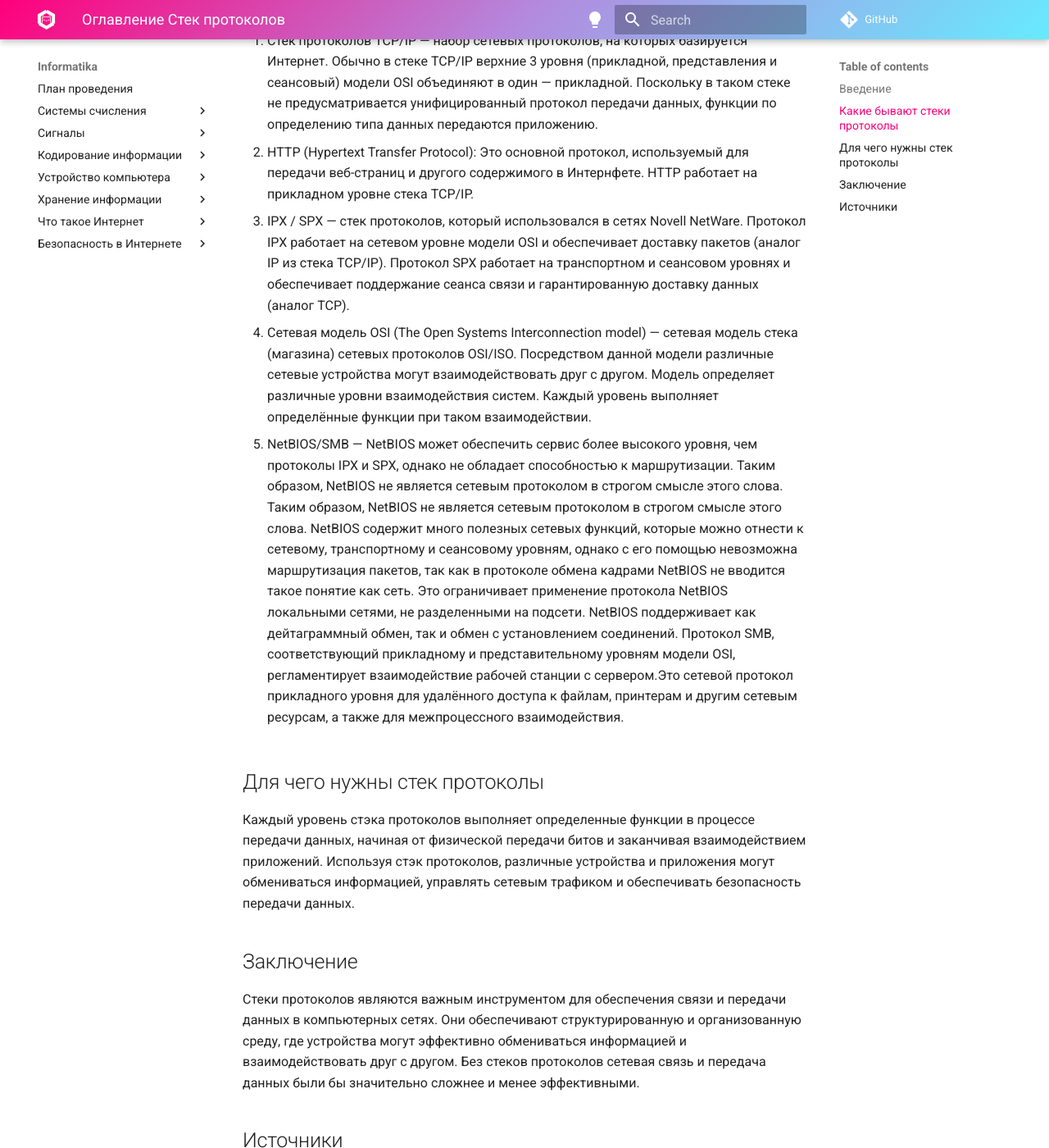
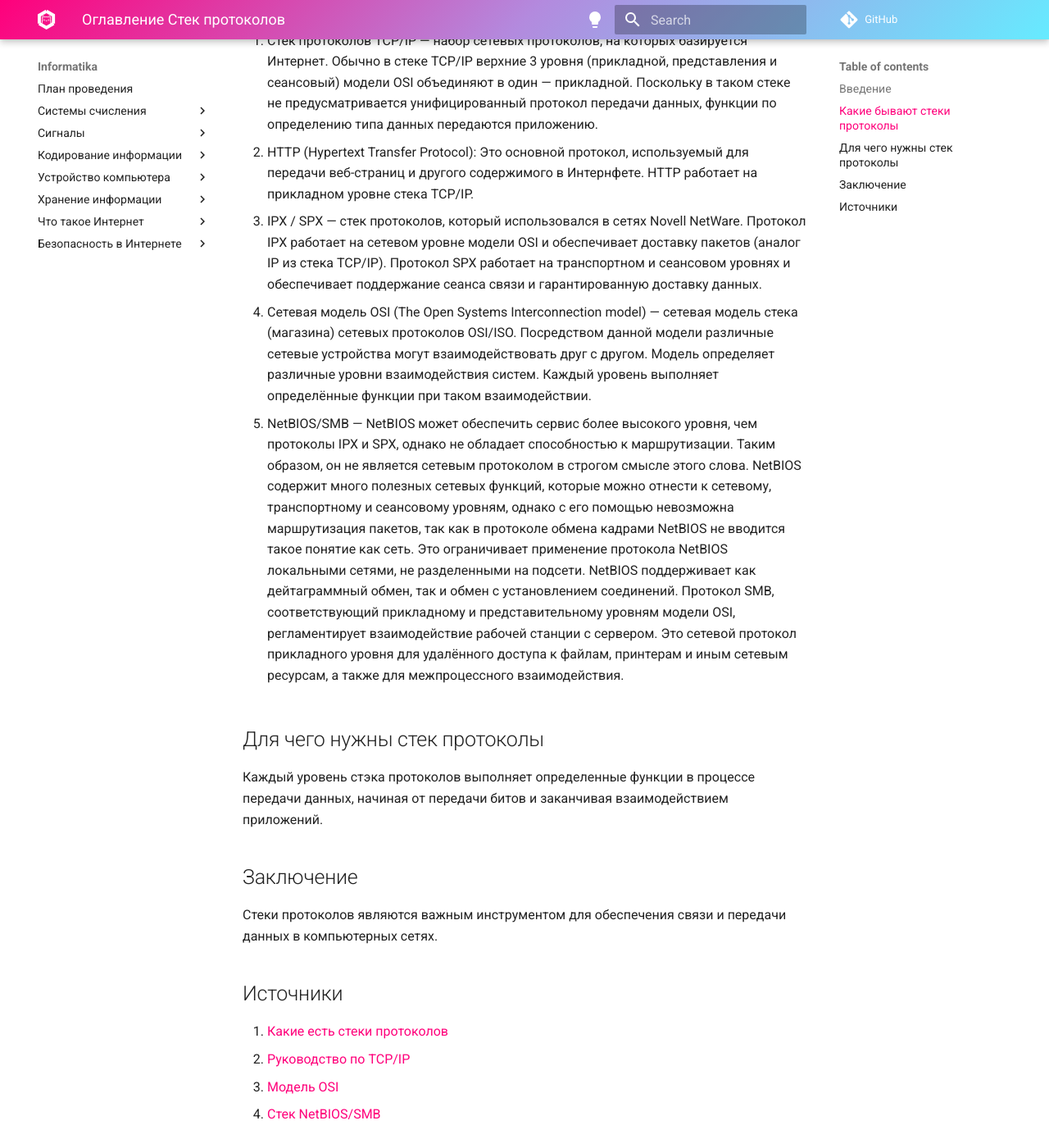
Before and after one commit to chabErch/Informatika, an MkDocs documentation site: the page built from docs/Сети связи/Стек протоколов.md, in a window 1280 px wide and 1400 px high, scrolled down 565 px. Shown: the whole window at 82% size. Built offline with MkDocs 1.6.1 and Material for MkDocs 9.7.7, drawn with Linux system fonts in a browser that asks for light colours; comment, search, counter and statistics services are not loaded; some of the changed text lies outside the part shown.

Commit message:
Update Стек протоколов.md

```diff
--- a/docs/Сети связи/Стек протоколов.md
+++ b/docs/Сети связи/Стек протоколов.md
@@ -2,52 +2,79 @@
 
 ## Введение
 
-Стек протоколов — это иерархически организованный набор сетевых протоколов, достаточный для организации взаимодействия узлов в сети.
-Протоколы работают в сети одновременно, значит работа протоколов должна быть организована так, чтобы не возникало конфликтов или незавершённых операций.
-Поэтому стек протоколов разбивается на иерархически построенные уровни, каждый из которых выполняет конкретную задачу — подготовку, приём, передачу данных и последующие действия с ними.
-Каждый протокол в стэке выполняет определенные задачи и предназначен для решения специфических проблем обмена данными.
+Стек протоколов — это иерархически организованный набор сетевых протоколов,
+достаточный для организации взаимодействия узлов в сети.
+Протоколы работают в сети одновременно,
+значит работа протоколов должна быть организована так,
+чтобы не возникало конфликтов или незавершённых операций.
+Поэтому стек протоколов разбивается на иерархически построенные уровни,
+каждый из которых выполняет конкретную задачу — подготовку, приём,
+передачу данных и последующие действия с ними.
+Каждый протокол в стэке выполняет определенные задачи
+и предназначен для решения специфических проблем обмена данными.
 
 ## Какие бывают стеки протоколы
 
-Существует несколько стеков протоколов, которые используются в компьютерных сетях. Некоторые из наиболее распространенных стеков протоколов включают:
+Существует несколько стеков протоколов,
+которые используются в компьютерных сетях.
+Некоторые из наиболее распространенных стеков протоколов включают:
 
-1. Стек протоколов TCP/IP — набор сетевых протоколов, на которых базируется Интернет.
-Обычно в стеке TCP/IP верхние 3 уровня (прикладной, представления и сеансовый) модели OSI объединяют в один — прикладной.
-Поскольку в таком стеке не предусматривается унифицированный протокол передачи данных, функции по определению типа данных передаются приложению.
+1. Стек протоколов TCP/IP — набор сетевых протоколов,
+на которых базируется Интернет.
+Обычно в стеке TCP/IP верхние 3 уровня
+(прикладной, представления и сеансовый) модели OSI объединяют в один
+— прикладной.
+Поскольку в таком стеке не предусматривается
+унифицированный протокол передачи данных,
+функции по определению типа данных передаются приложению.
 
-2. HTTP (Hypertext Transfer Protocol): Это основной протокол, используемый для передачи веб-страниц и другого содержимого в Интернфете. HTTP работает на прикладном уровне стека TCP/IP.
+2. HTTP (Hypertext Transfer Protocol): Это основной протокол,
+используемый для передачи веб-страниц и другого содержимого в Интернфете.
+HTTP работает на прикладном уровне стека TCP/IP.
 
 3. IPX / SPX — cтек протоколов, который использовался в сетях Novell NetWare.
-Протокол IPX работает на сетевом уровне модели OSI и обеспечивает доставку пакетов (аналог IP из стека TCP/IP).
-Протокол SPX работает на транспортном и сеансовом уровнях и обеспечивает поддержание сеанса связи и гарантированную доставку данных (аналог TCP).
+Протокол IPX работает на сетевом уровне модели OSI
+и обеспечивает доставку пакетов (аналог IP из стека TCP/IP).
+Протокол SPX работает на транспортном и сеансовом уровнях
+и обеспечивает поддержание сеанса связи и гарантированную доставку данных.
 
-3. Сетевая модель OSI (The Open Systems Interconnection model) — сетевая модель стека (магазина) сетевых протоколов OSI/ISO. Посредством данной модели различные сетевые устройства могут взаимодействовать друг с другом.
-Модель определяет различные уровни взаимодействия систем. Каждый уровень выполняет определённые функции при таком взаимодействии.
+3. Сетевая модель OSI (The Open Systems Interconnection model)
+— сетевая модель стека (магазина) сетевых протоколов OSI/ISO.
+Посредством данной модели различные сетевые устройства могут
+взаимодействовать друг с другом.
+Модель определяет различные уровни взаимодействия систем.
+Каждый уровень выполняет определённые функции при таком взаимодействии.
 
-4. NetBIOS/SMB — NetBIOS может обеспечить сервис более высокого уровня, чем протоколы IPX и SPX, однако не обладает способностью к маршрутизации. Таким образом, NetBIOS не является сетевым протоколом в строгом смысле этого слова.
-Таким образом, NetBIOS не является сетевым протоколом в строгом смысле этого слова.
-NetBIOS содержит много полезных сетевых функций, которые можно отнести к сетевому, транспортному и сеансовому уровням, однако с его помощью невозможна маршрутизация пакетов, так как в протоколе обмена кадрами NetBIOS не вводится такое понятие как сеть.
-Это ограничивает применение протокола NetBIOS локальными сетями, не разделенными на подсети. NetBIOS поддерживает как дейтаграммный обмен, так и обмен с установлением соединений.
-Протокол SMB, соответствующий прикладному и представительному уровням модели OSI, регламентирует взаимодействие рабочей станции с сервером.Это сетевой протокол прикладного уровня для удалённого доступа к файлам, принтерам и другим сетевым ресурсам, а также для межпроцессного взаимодействия.
-
+4. NetBIOS/SMB — NetBIOS может обеспечить сервис более высокого уровня,
+чем протоколы IPX и SPX, однако не обладает способностью к маршрутизации.
+Таким образом, он не является сетевым протоколом в строгом смысле этого слова.
+NetBIOS содержит много полезных сетевых функций,
+которые можно отнести к сетевому, транспортному и сеансовому уровням,
+однако с его помощью невозможна маршрутизация пакетов,
+так как в протоколе обмена кадрами NetBIOS не вводится такое понятие как сеть.
+Это ограничивает применение протокола NetBIOS локальными сетями,
+не разделенными на подсети. NetBIOS поддерживает как дейтаграммный обмен,
+так и обмен с установлением соединений.
+Протокол SMB, соответствующий прикладному
+и представительному уровням модели OSI,
+регламентирует взаимодействие рабочей станции с сервером.
+Это сетевой протокол прикладного уровня для удалённого доступа к файлам,
+принтерам и иным сетевым ресурсам, а также для межпроцессного взаимодействия.
 
 ## Для чего нужны стек протоколы
 
-Каждый уровень стэка протоколов выполняет определенные функции в процессе передачи данных, начиная от физической передачи битов и заканчивая взаимодействием приложений.
-Используя стэк протоколов, различные устройства и приложения могут обмениваться информацией, управлять сетевым трафиком и обеспечивать безопасность передачи данных.
-
+Каждый уровень стэка протоколов выполняет определенные функции
+в процессе передачи данных,
+начиная от передачи битов и заканчивая взаимодействием приложений.
 
 ## Заключение
 
-Стеки протоколов являются важным инструментом для обеспечения связи и передачи данных в компьютерных сетях. Они обеспечивают структурированную и организованную среду, где устройства могут эффективно обмениваться информацией и взаимодействовать друг с другом.
-Без стеков протоколов сетевая связь и передача данных были бы значительно сложнее и менее эффективными.
+Стеки протоколов являются важным инструментом для обеспечения связи
+и передачи данных в компьютерных сетях.
 
 ## Источники
 
-	https://ru.wikipedia.org/wiki/Стек_протоколов
-
-	https://selectel.ru/blog/tcp-ip-for-beginners/
-
-	https://eternalhost.net/blog/tehnologii/setevaya-model-osi
-
-	http://citforum.ru/nets/protocols/1_02_04.shtml
+1. [Какие есть стеки протоколов](https://ru.wikipedia.org/wiki/Стек_протоколов)
+2. [Руководство по TCP/IP](https://selectel.ru/blog/tcp-ip-for-beginners/)
+3. [Модель OSI](https://eternalhost.net/blog/tehnologii/setevaya-model-osi)
+4. [Стек NetBIOS/SMB](http://citforum.ru/nets/protocols/1_02_04.shtml)
```
